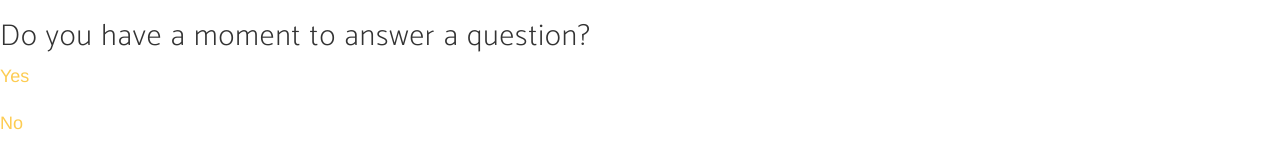
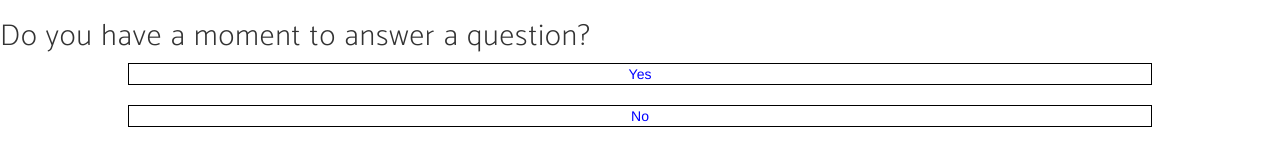
Before and after one commit to megsaysrawr/CUED-gates-of-the-artic, a website: page test.html in a window 1280 px wide. Drawn offline with Linux system fonts and the light colour scheme; a web font is replaced by a local one.

Commit message:
updating test

```diff
--- a/test.html
+++ b/test.html
@@ -42,8 +42,8 @@
 <body id="page-top">
 
     <h2>Do you have a moment to answer a question?</h2>
-    <p><a href="thanks.html">Yes</a></p>
-    <p><a href="thanks.html">No</a></p>
+    <div style="margin-left:10%;margin-right:10%;width:80%;border:1px solid black;text-align:center;margin-bottom:20px;"><a href="thanks.html"><span style="color:blue;">Yes</span></a></div>
+    <div style="margin-left:10%;margin-right:10%;width:80%;border:1px solid black;text-align:center;margin-bottom:20px;"><a href="thanks.html"><span style="color:blue;">No</span></a></div>
 
 </body>
 
```
